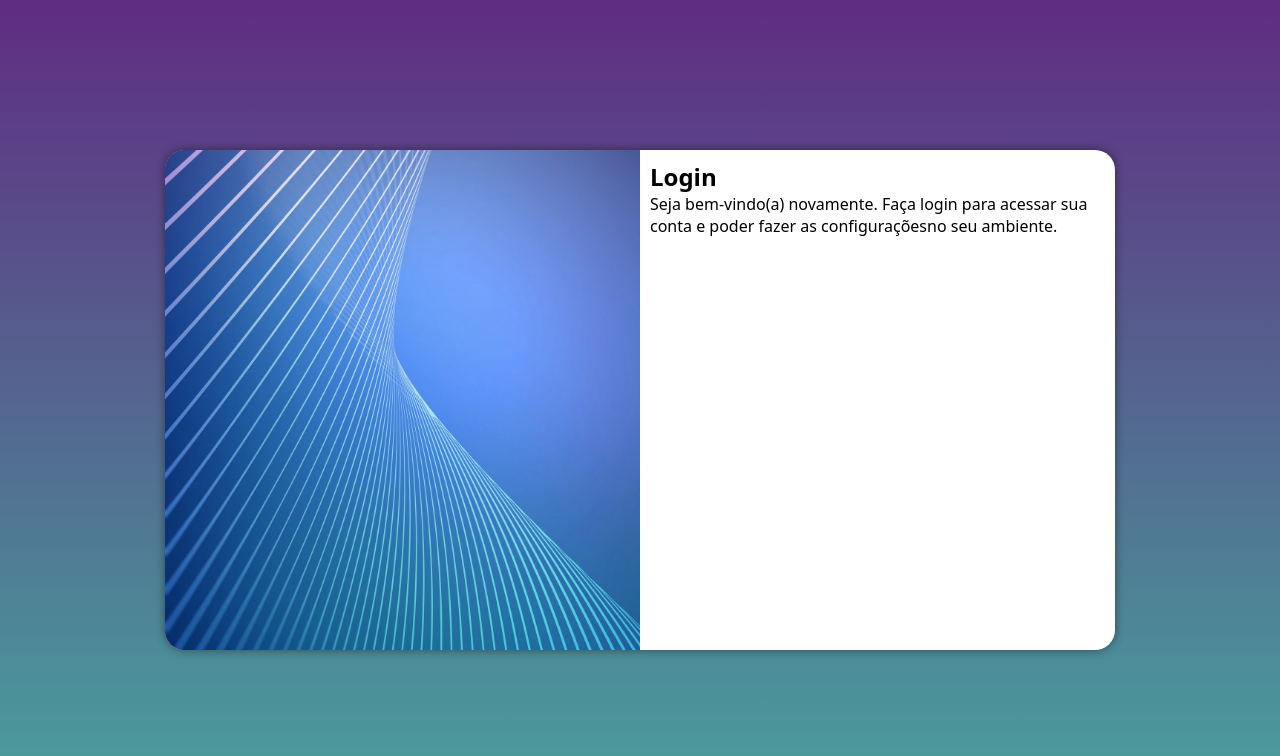
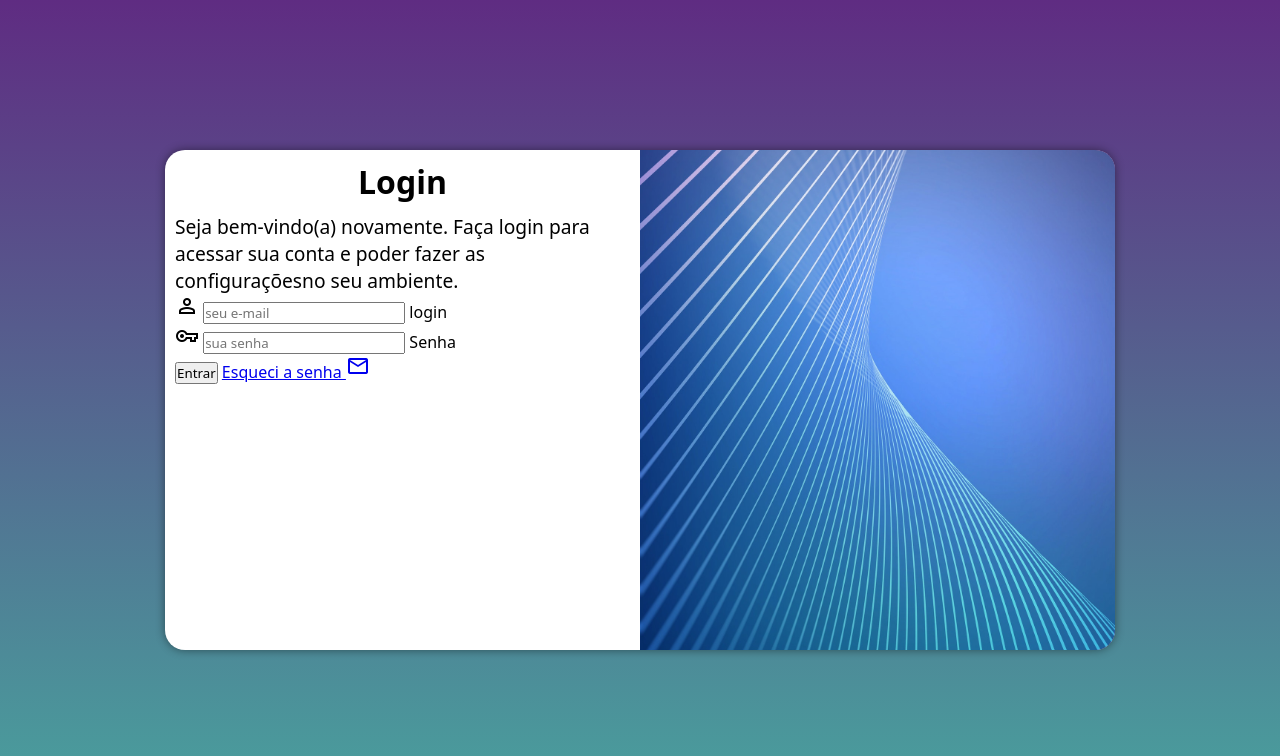
Before and after one commit to pichaina/projeto-login, a plain HTML site: page index.html in a window 1280 px wide. Drawn offline with nearby package versions, Linux system fonts and the light colour scheme.

Commit message:
adicionado formulário

```diff
--- a/estilos/media-query.css
+++ b/estilos/media-query.css
@@ -36,13 +36,21 @@
     }
 
     section#login > div#imagem {
-        float: left;
+        float: right;
         width: 50%;
         height: 100%;
     }
 
     section#login > div#formulario {
-        float: right;
+        float: left;
         width: 50%;
     }
+
+    div#formulario > h1 {
+        font-size: 2em;
+    }
+
+    div#formulario > p {
+        font-size: 1.2em;
+    }
  }
--- a/estilos/style.css
+++ b/estilos/style.css
@@ -54,3 +54,12 @@ section#login > div#formulario {
     display: block;
     padding: 10px;
 }
+
+div#formulario > h1 {
+    text-align: center;
+    margin-bottom: 10px;
+}
+
+div#formulario > p {
+    font-size: 0.8em;
+}
--- a/index.html
+++ b/index.html
@@ -5,6 +5,7 @@
     <meta http-equiv="X-UA-Compatible" content="IE=edge">
     <meta name="viewport" content="width=device-width, initial-scale=1.0">
     <title>Login</title>
+    <link href="https://fonts.googleapis.com/css2?family=Material+Symbols+Outlined" rel="stylesheet" /><!--usar icones google-->
     <link rel="stylesheet" href="estilos/style.css">
     <link rel="stylesheet" href="estilos/media-query.css">
 </head>
@@ -19,8 +20,21 @@
                 <p>
                     Seja bem-vindo(a) novamente. Faça login para acessar sua conta e poder fazer as configuraçõesno seu ambiente.
                 </p>
-                <form action="login.php" method="post">
-
+                <form action="login.php" method="post" autocomplete="on">
+                    <div class="campo">
+                        <i class="material-symbols-outlined">person</i>
+                        <input type="email" name="login" id="ilogin" placeholder="seu e-mail" autocomplete="email" required maxlength="30">
+                        <label for="ilogin">login</label>
+                    </div>
+                    <div class="campo">
+                        <i class="material-symbols-outlined">vpn_key</i>
+                        <input type="password" name="senha" id="isenha" placeholder="sua senha" autocomplete="current-password" required minlength="6" maxlength="10">
+                        <label for="isenha">Senha</label>
+                    </div>
+                    <input type="submit" value="Entrar">
+                    <a href="esqueci.html">
+                        Esqueci a senha <i class="material-symbols-outlined">mail</i>
+                    </a>
                 </form>
             </div>
         </section>
```
